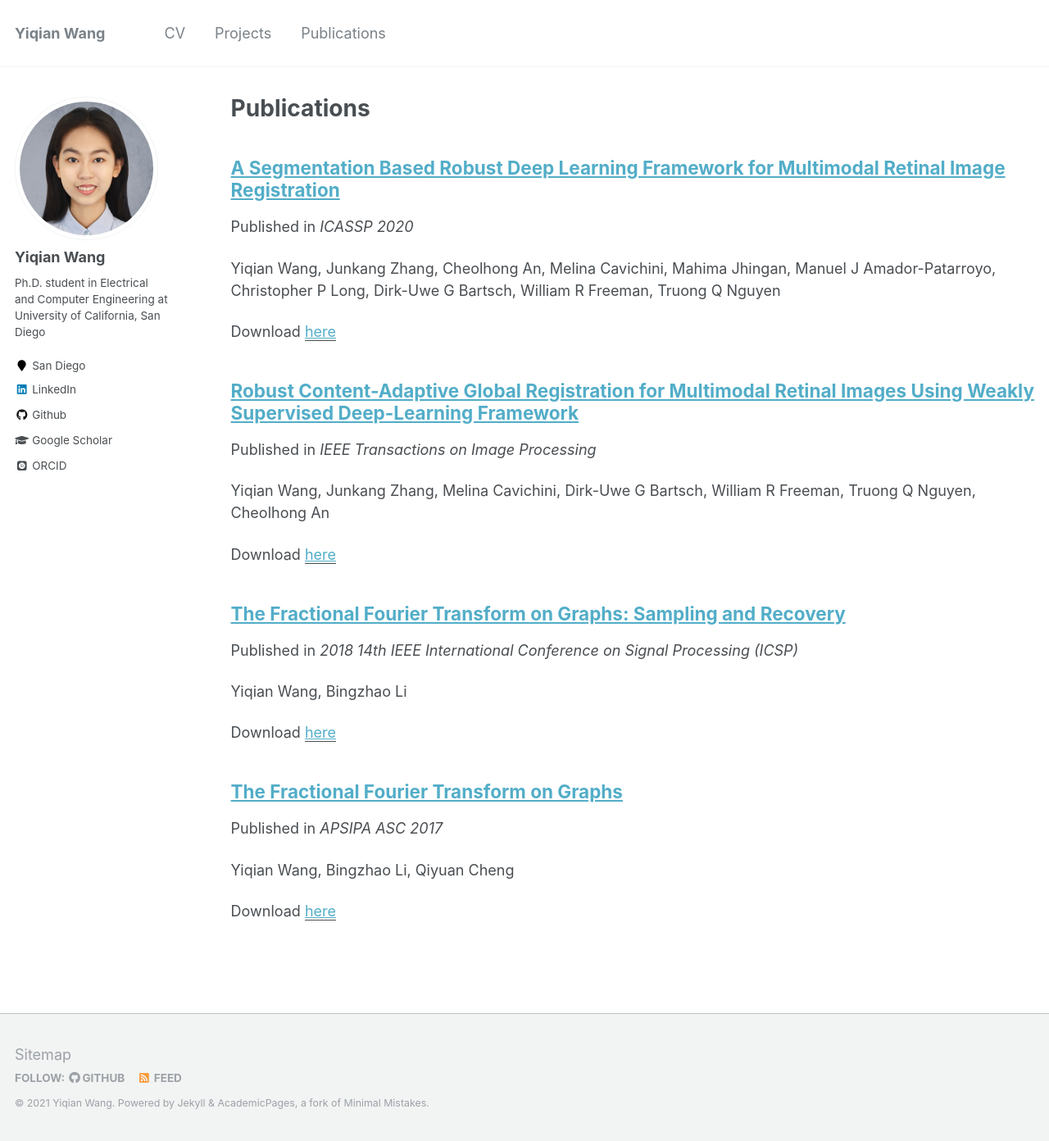
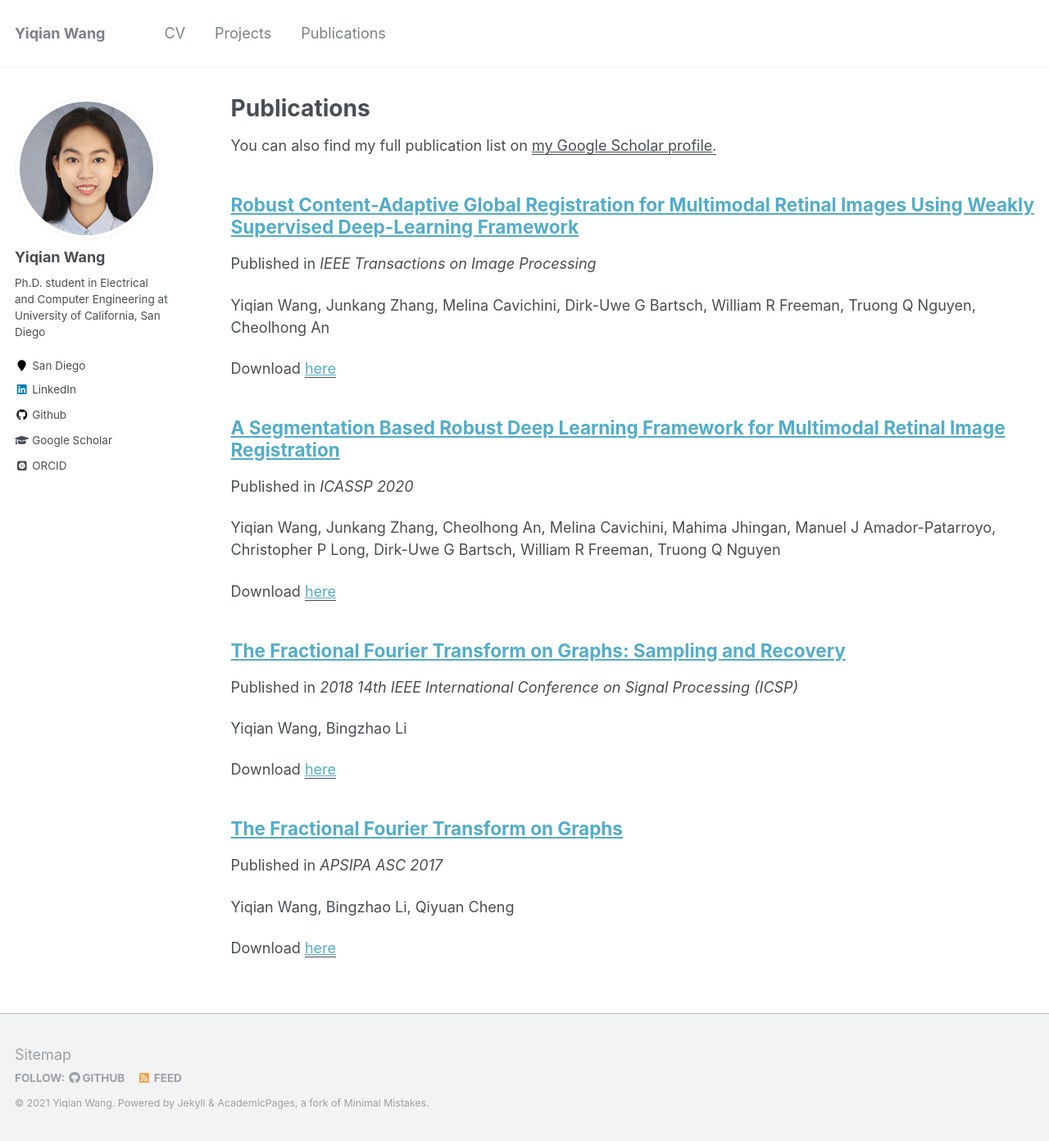
Before and after one commit to yiqian-wang/yiqian-wang.github.io, a Jekyll site: the page built from _pages/publications.md, in a window 1280 px wide and 1392 px high. Shown: the whole window at 82% size. Built offline with Jekyll 4.4.1, drawn with Linux system fonts in a browser that asks for light colours; some web fonts are replaced.

```diff
--- a/_pages/publications.md
+++ b/_pages/publications.md
@@ -5,9 +5,9 @@ permalink: /publications/
 author_profile: true
 ---
 
-{% if author.googlescholar %}
-  You can also find my full publication list on <u><a href="{{author.googlescholar}}">my Google Scholar profile</a>.</u>
-{% endif %}
+
+You can also find my full publication list on <u><a href="{{author.googlescholar}}">my Google Scholar profile</a>.</u>
+
 
 {% include base_path %}
 
```
Also changed, not shown: _publications/2021-02-retina_registration_TIP.md (renamed from _publications/2021-01-retina_registration_TIP.md, +1 -1 lines).
